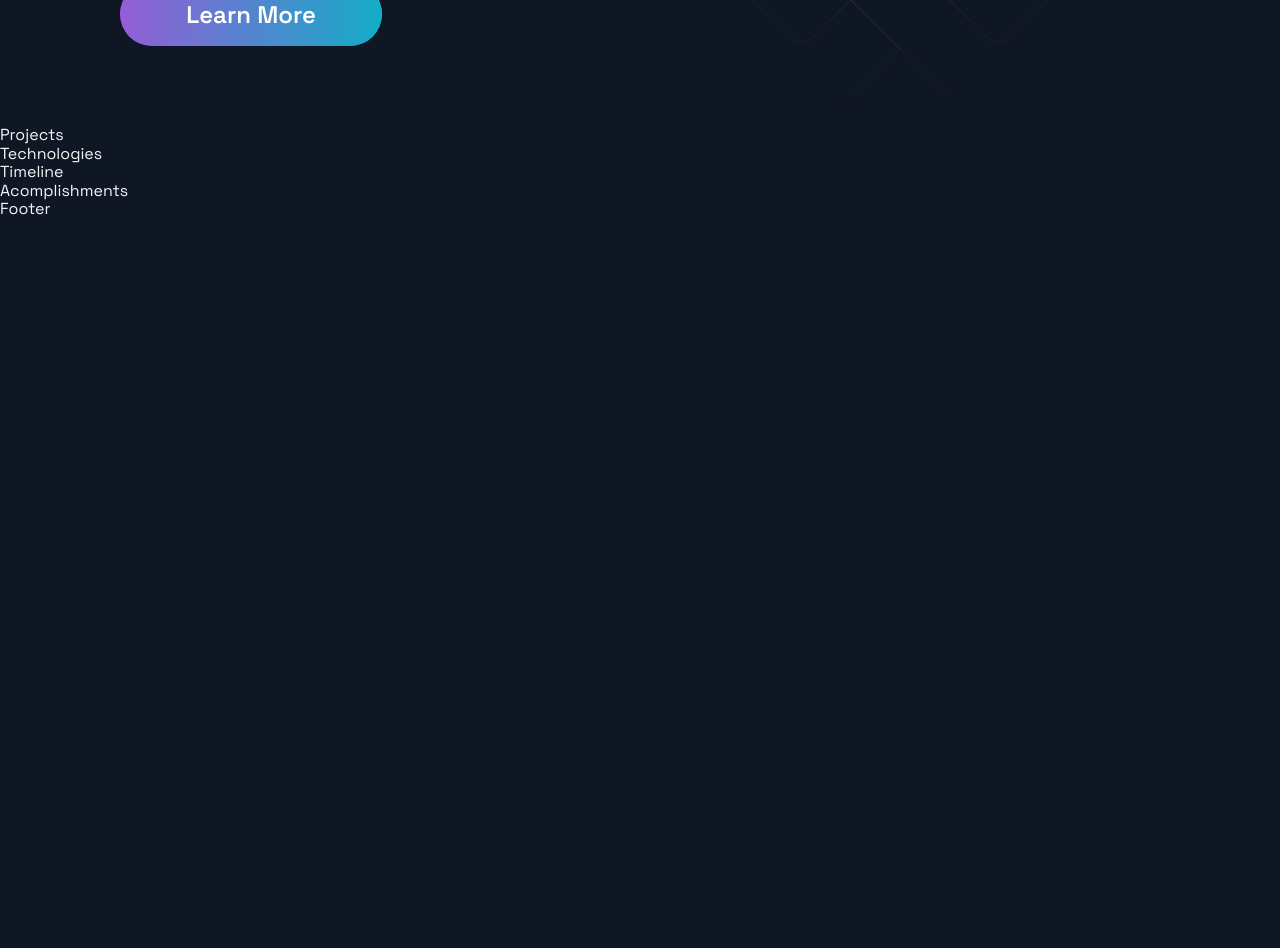
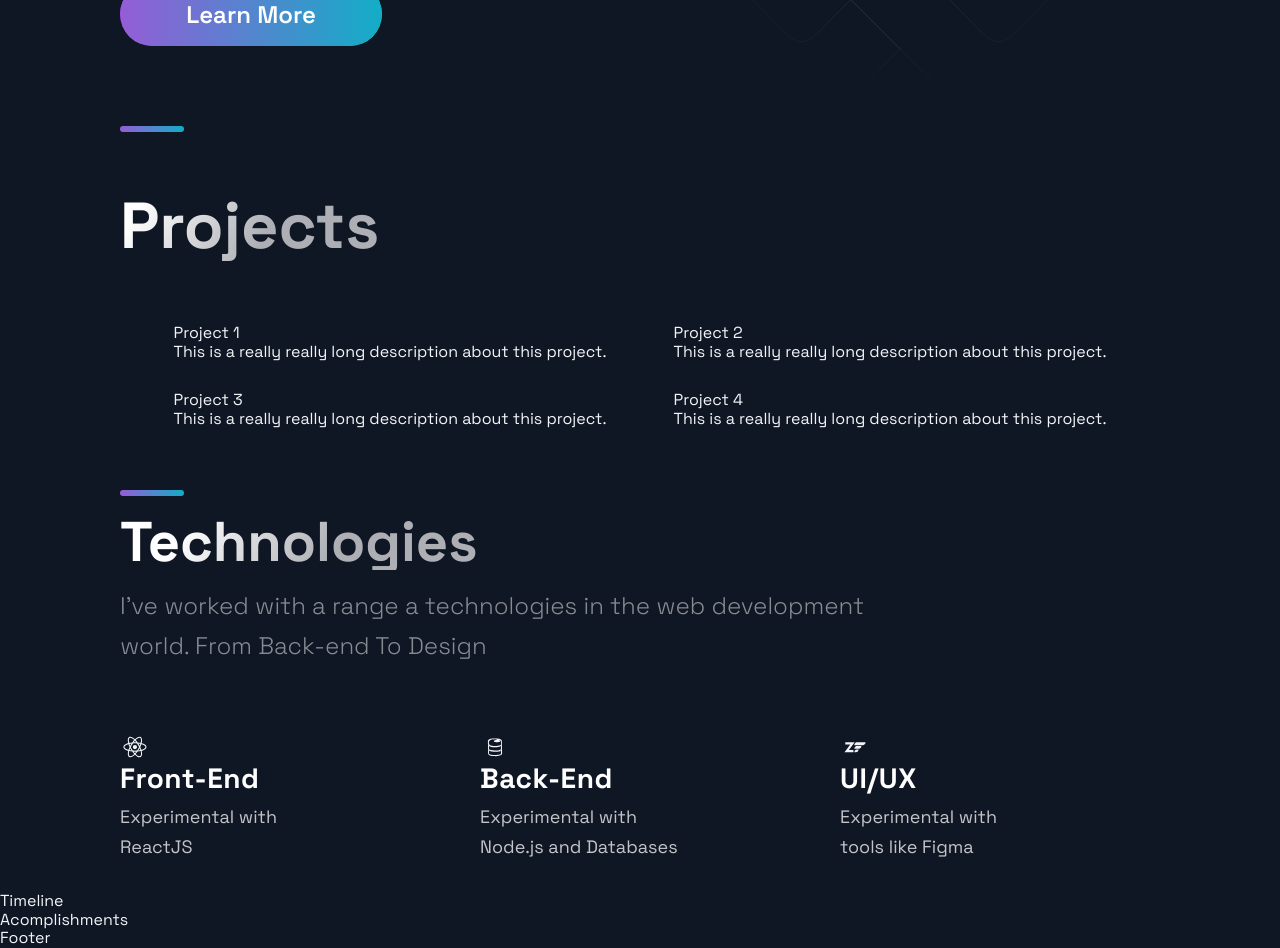
Before and after one commit to SaDi-BRo/website, a Next.js app: page / in a window 1280 px wide. Shown: the part 520-1468 px from the top of the page. Before the commit the page ends 800 px from the top, so only its background shows below. Built offline with nearby package versions, Linux system fonts and the light colour scheme.

Commit message:
projects and tech ready

```diff
--- a/src/components/Projects/Projects.js
+++ b/src/components/Projects/Projects.js
@@ -4,10 +4,38 @@
 import { Section, SectionDivider, SectionTitle } from '../../styles/GlobalComponents';
 import { projects } from '../../constants/constants';
 
+const projectsDemo = [
+  {
+    title: 'Project 1',
+    description: 'This is a really really long description about this project.'
+  },
+  {
+    title: 'Project 2',
+    description: 'This is a really really long description about this project.'
+  },
+  {
+    title: 'Project 3',
+    description: 'This is a really really long description about this project.'
+  },
+  {
+    title: 'Project 4',
+    description: 'This is a really really long description about this project.'
+  }
+]
+
 const Projects = () => (
-  <div>
-    Projects
-  </div>
+  <Section nopadding id="projects">
+    <SectionDivider />
+    <SectionTitle main>Projects</SectionTitle>
+    <GridContainer>
+      {projectsDemo.map(project => (
+        <div>
+          {project.title} <br />
+          {project.description}
+        </div>
+      ))}
+    </GridContainer>
+  </Section>
 );
 
 export default Projects;
--- a/src/components/Technologies/Technologies.js
+++ b/src/components/Technologies/Technologies.js
@@ -3,10 +3,48 @@
 import { Section, SectionDivider, SectionText, SectionTitle } from '../../styles/GlobalComponents';
 import { List, ListContainer, ListItem, ListParagraph, ListTitle } from './TechnologiesStyles';
 
-const Technologies = () =>  (
-  <div>
-    Technologies
-  </div>
+const Technologies = () => (
+  <Section>
+    <SectionDivider />
+    <br />
+    <SectionTitle>Technologies</SectionTitle>
+    <SectionText>
+      I've worked with a range a technologies in the web development world.
+      From Back-end To Design
+    </SectionText>
+    <List>
+      <ListItem>
+        <DiReact size="3rem" />
+        <ListContainer>
+          <ListTitle>Front-End</ListTitle>
+          <ListParagraph>
+            Experimental with <br />
+            ReactJS
+          </ListParagraph>
+        </ListContainer>
+      </ListItem>
+      <ListItem>
+        <DiFirebase size="3rem" />
+        <ListContainer>
+          <ListTitle>Back-End</ListTitle>
+          <ListParagraph>
+            Experimental with <br />
+            Node.js and Databases
+          </ListParagraph>
+        </ListContainer>
+      </ListItem>
+      <ListItem>
+        <DiZend size="3rem" />
+        <ListContainer>
+          <ListTitle>UI/UX</ListTitle>
+          <ListParagraph>
+            Experimental with <br />
+            tools like Figma
+          </ListParagraph>
+        </ListContainer>
+      </ListItem>
+    </List>
+  </Section>
 );
 
 export default Technologies;
```
